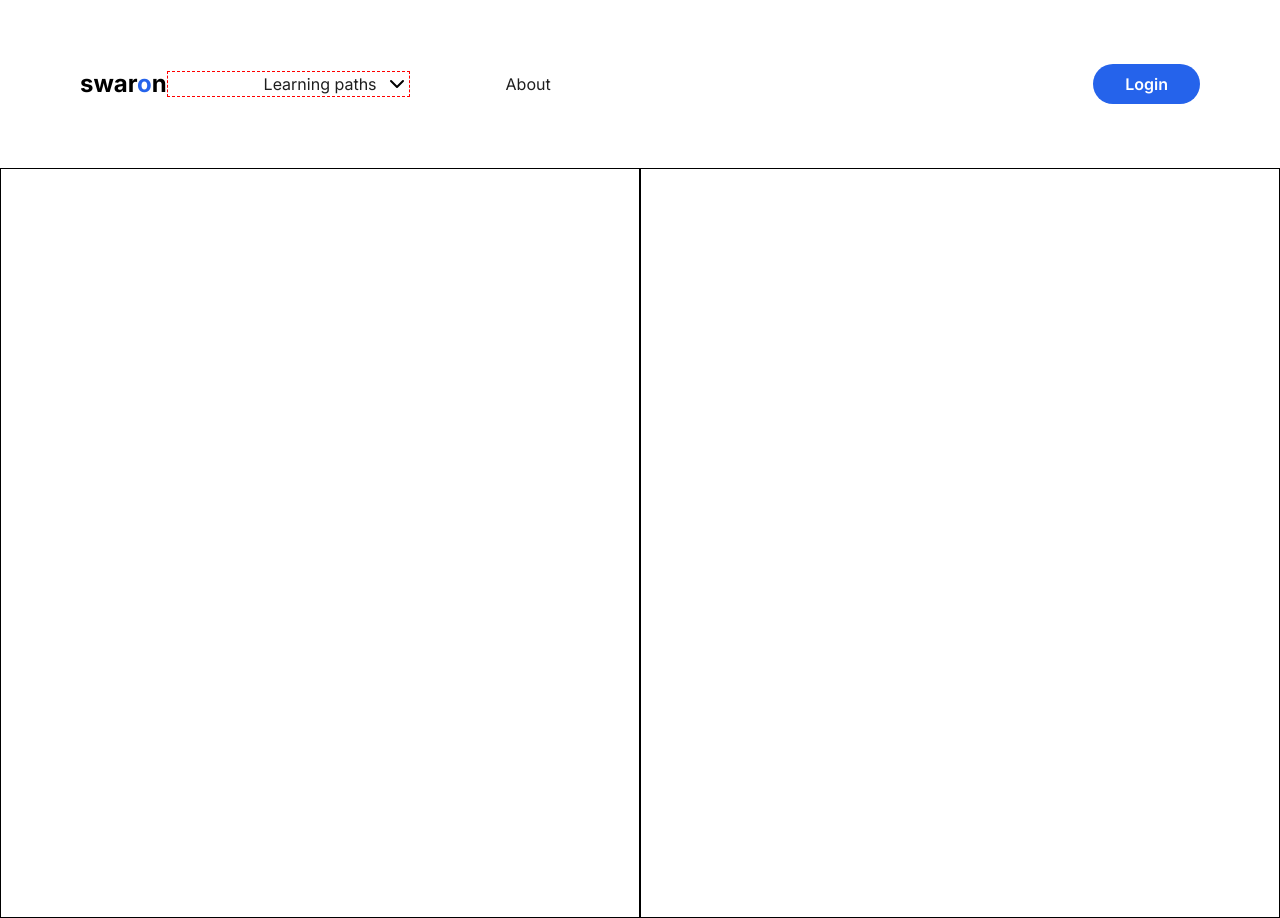
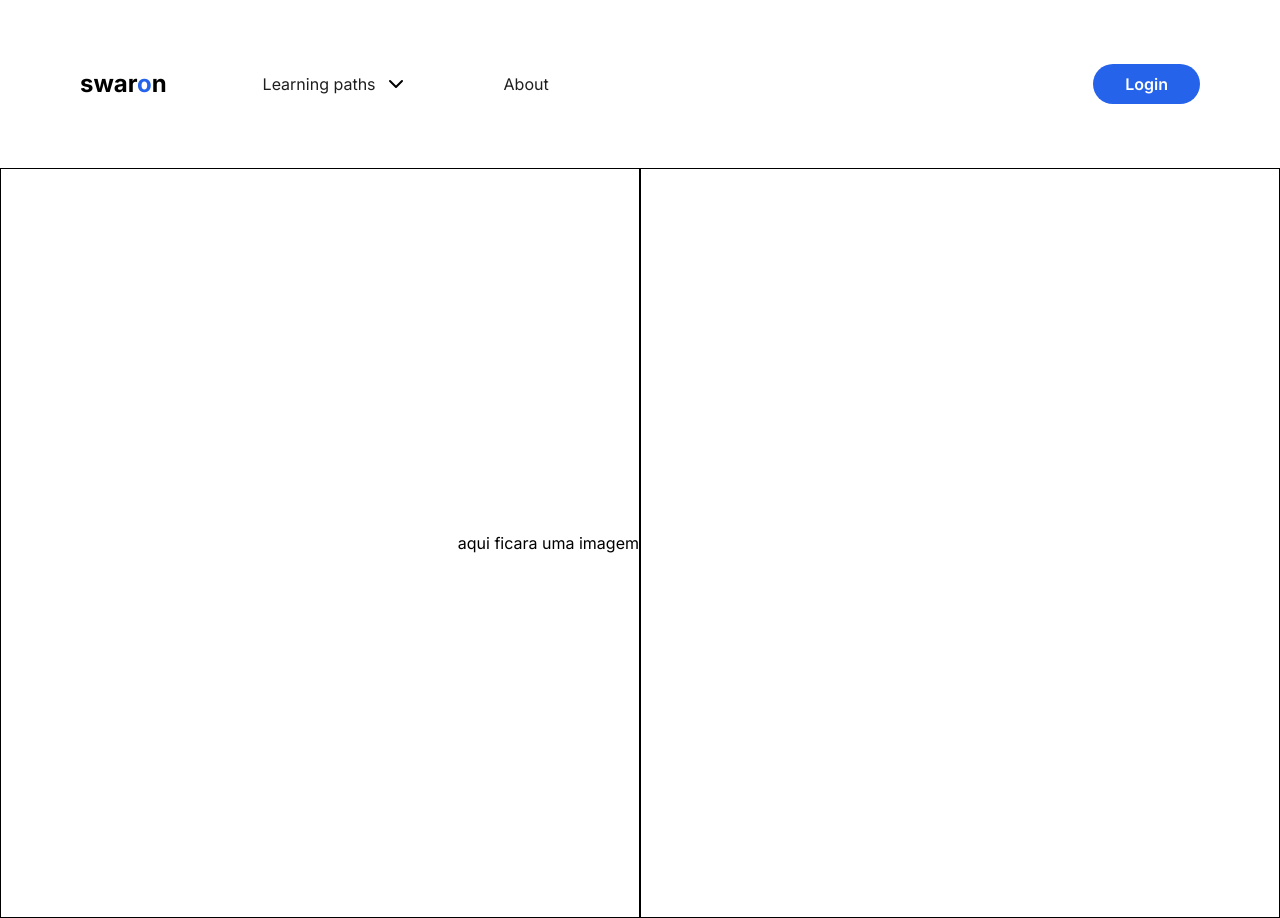
Before and after one commit to swaron-io/swaron.io, a Next.js app: page / in a window 1280 px wide. Built offline with nearby package versions, Linux system fonts and the light colour scheme.

Commit message:
useless things

```diff
--- a/src/app/components/header.tsx
+++ b/src/app/components/header.tsx
@@ -8,7 +8,7 @@ export function Header() {
         swar<span className="text-blue">o</span>n
       </h3>
       {/*Must be a dropdown */}
-      <span className="border border-dashed border-red flex gap-2">
+      <span className="flex gap-2">
         <h3 className="ml-24 text-high_gray">Learning paths</h3>{" "}
         <button>
           <ChevronDown />
--- a/src/app/page.tsx
+++ b/src/app/page.tsx
@@ -1,4 +1,5 @@
 import { Inter } from "next/font/google";
+import Image from "next/image";
 import { Header } from "./components/header";
 
 const inter = Inter({ subsets: ["latin"] });
@@ -8,7 +9,9 @@ export default function Home() {
     <main className={`${inter.className}`}>
       <Header />
       <div className="grid grid-cols-2 h-[750px]">
-        <div className="grid-col border"></div>
+        <div className="flex justify-end items-center border">
+          aqui ficara uma imagem
+        </div>
         <div className="grid-col border"></div>
       </div>
     </main>
```
